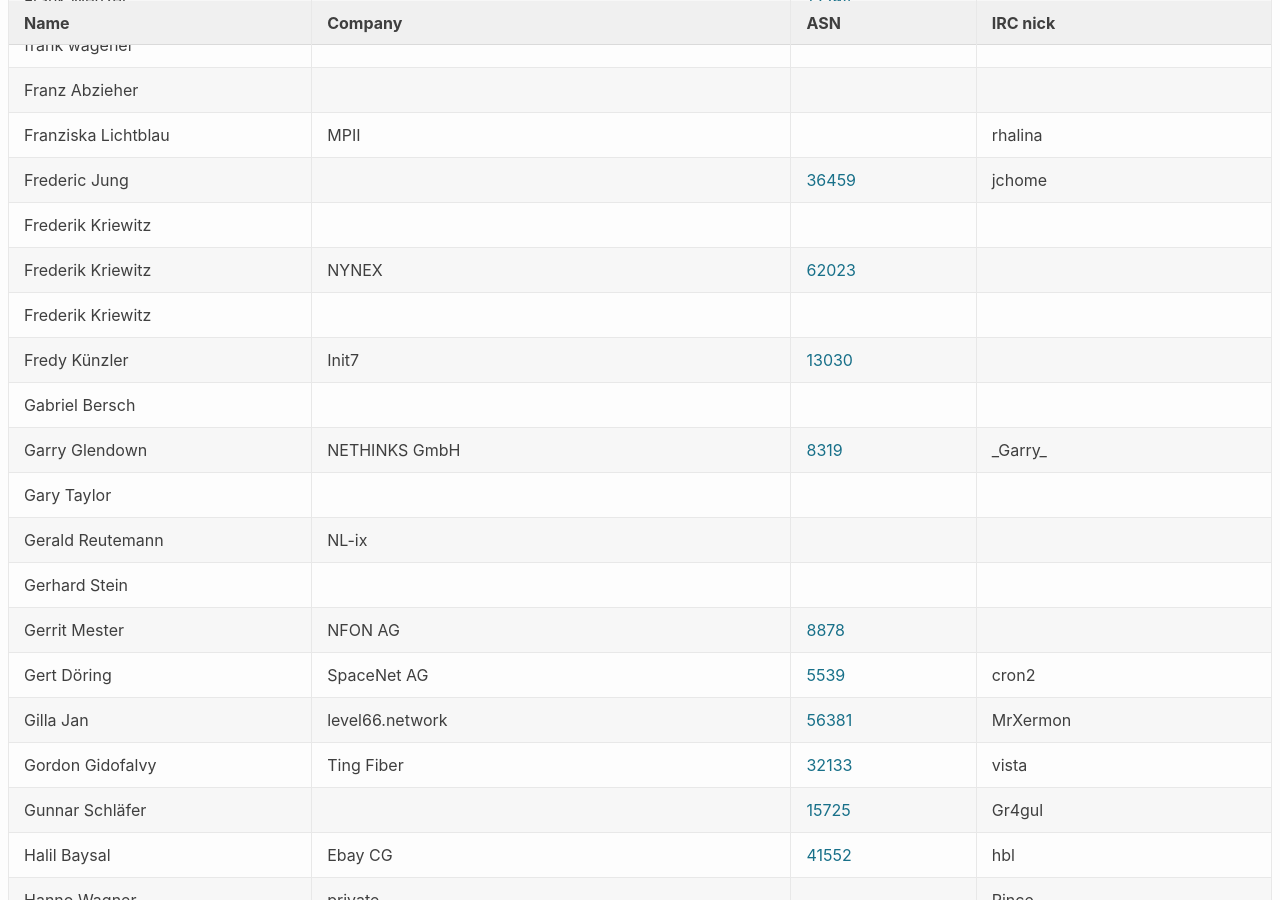
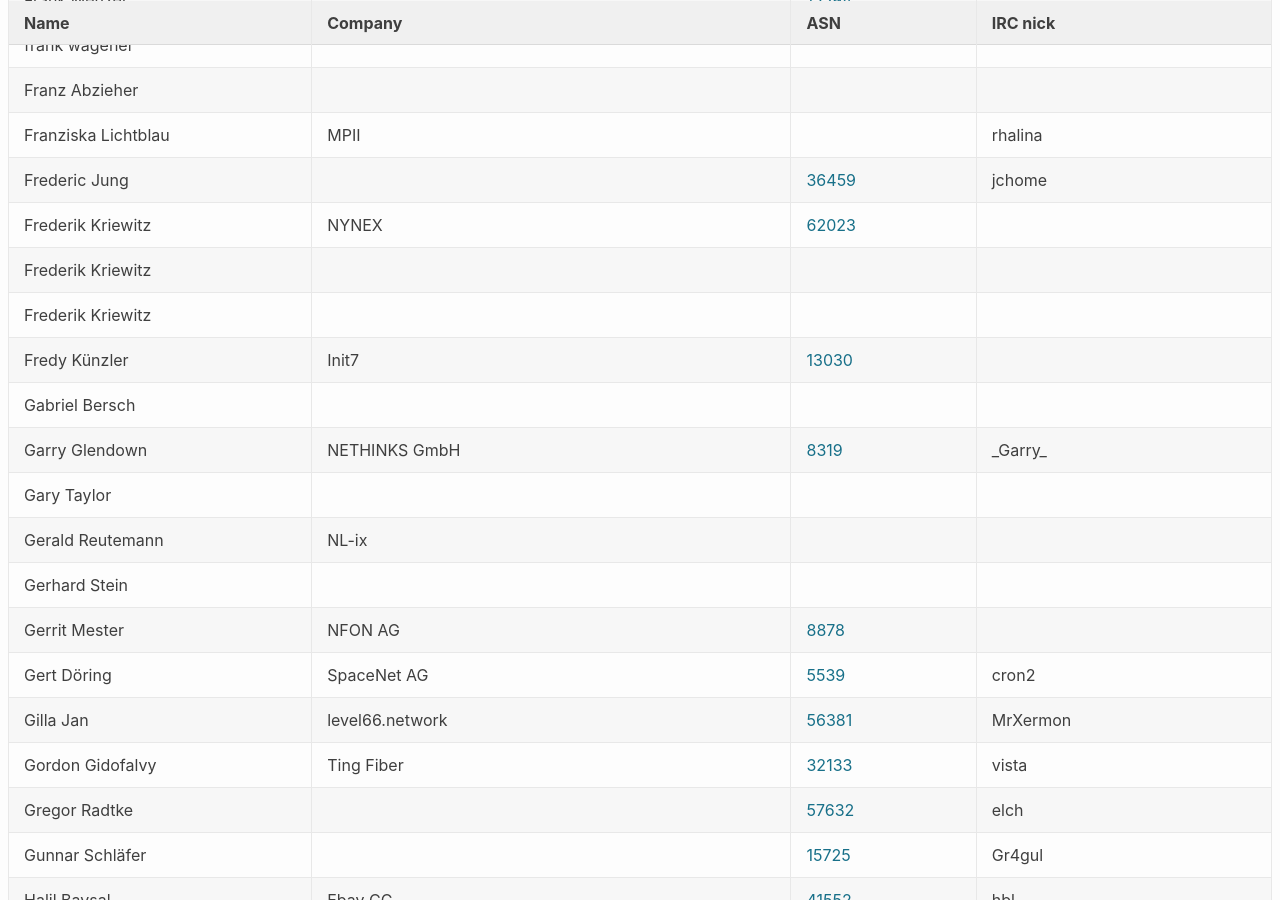
Before and after one commit to denog/pretix-attendeelist, a Jekyll site: the page built from index.markdown, in a window 1280 px wide and 900 px high, scrolled down 7963 px. Built offline with Jekyll 4.4.1, drawn with Linux system fonts in a browser that asks for light colours.

Commit message:
Latest data: Sun Nov  8 08:50:28 UTC 2020

```diff
--- a/_data/attendees.json
+++ b/_data/attendees.json
@@ -1009,15 +1009,15 @@
   },
   {
     "name": "Frederik Kriewitz",
-    "company": null,
-    "irc": null,
-    "asn": null
+    "company": "NYNEX",
+    "irc": null,
+    "asn": "62023"
   },
   {
     "name": "Frederik Kriewitz",
-    "company": "NYNEX",
-    "irc": null,
-    "asn": "62023"
+    "company": null,
+    "irc": null,
+    "asn": null
   },
   {
     "name": "Frederik Kriewitz",
@@ -1086,6 +1086,12 @@
     "asn": "32133"
   },
   {
+    "name": "Gregor Radtke",
+    "company": null,
+    "irc": "elch",
+    "asn": "57632"
+  },
+  {
     "name": "Gunnar Schläfer",
     "company": null,
     "irc": "Gr4gul",
```
